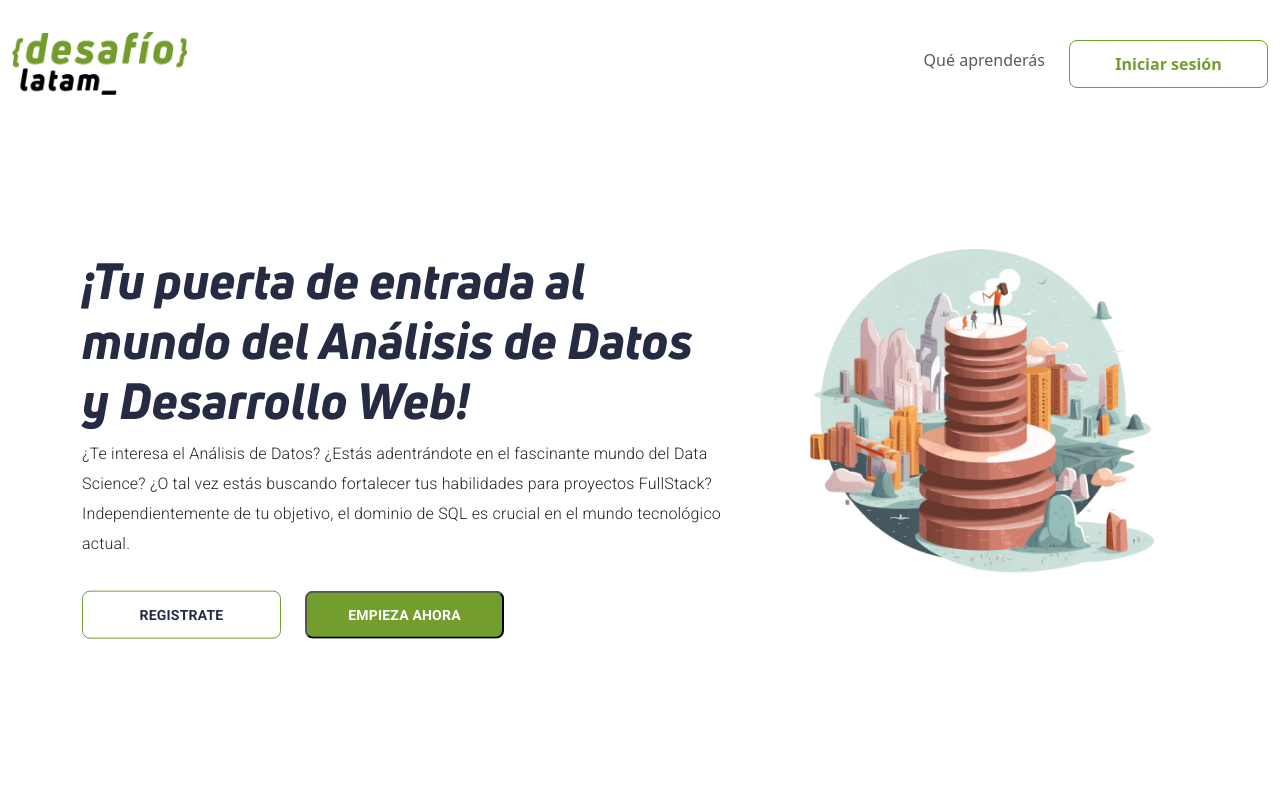
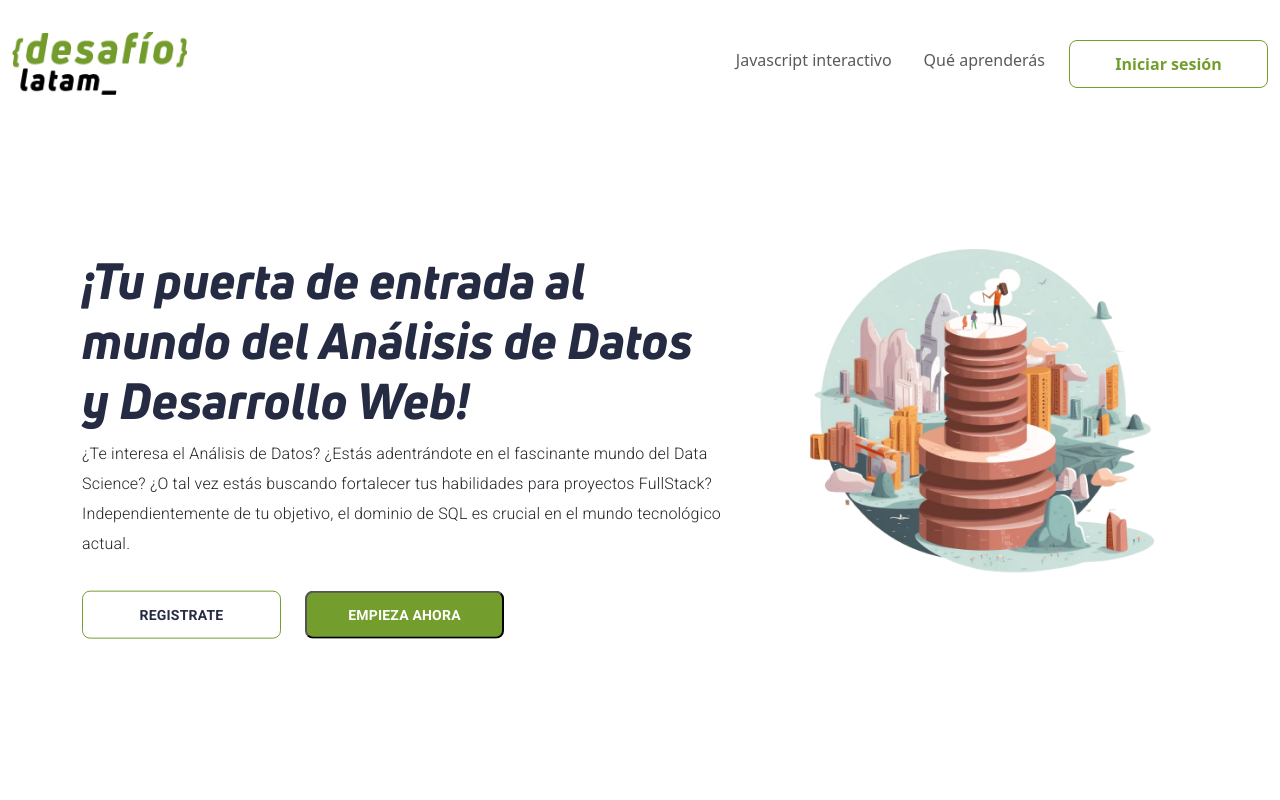
Before and after one commit to dlab-team/c13-frontend, a Next.js app: page / in a window 1280 px wide. Shown: the top 800 px of the page. Built offline with nearby package versions, Linux system fonts and the light colour scheme; no server answers.

Commit message:
Chagnge nueva rama

```diff
--- a/app/_components/header.js
+++ b/app/_components/header.js
@@ -89,6 +89,11 @@ export default function Header() {
                 </button>
                 <div className="collapse navbar-collapse" id="navbarNavDropdown">
                     <ul className="navbar-nav">
+                    <li className="nav-item">
+                            <Link className="nav-link" href="/categorias/javascript">
+                                Javascript interactivo
+                            </Link>
+                        </li>
                         <li className="nav-item">
                             <Link className="nav-link" href="/que-aprenderas">
                                 Qué aprenderás
--- a/package.json
+++ b/package.json
@@ -16,7 +16,7 @@
     "eslint-config-next": "13.4.8",
     "jose": "^4.14.4",
     "js-cookie": "^3.0.5",
-    "next": "^13.5.4",
+    "next": "^13.5.6",
     "next-share": "^0.27.0",
     "react": "18.2.0",
     "react-dom": "18.2.0",
```
Also changed, not shown: app/categorias/javascript/page.js (added, +7 -0 lines), 1 other file (tests, documents, lock files or other folders).
